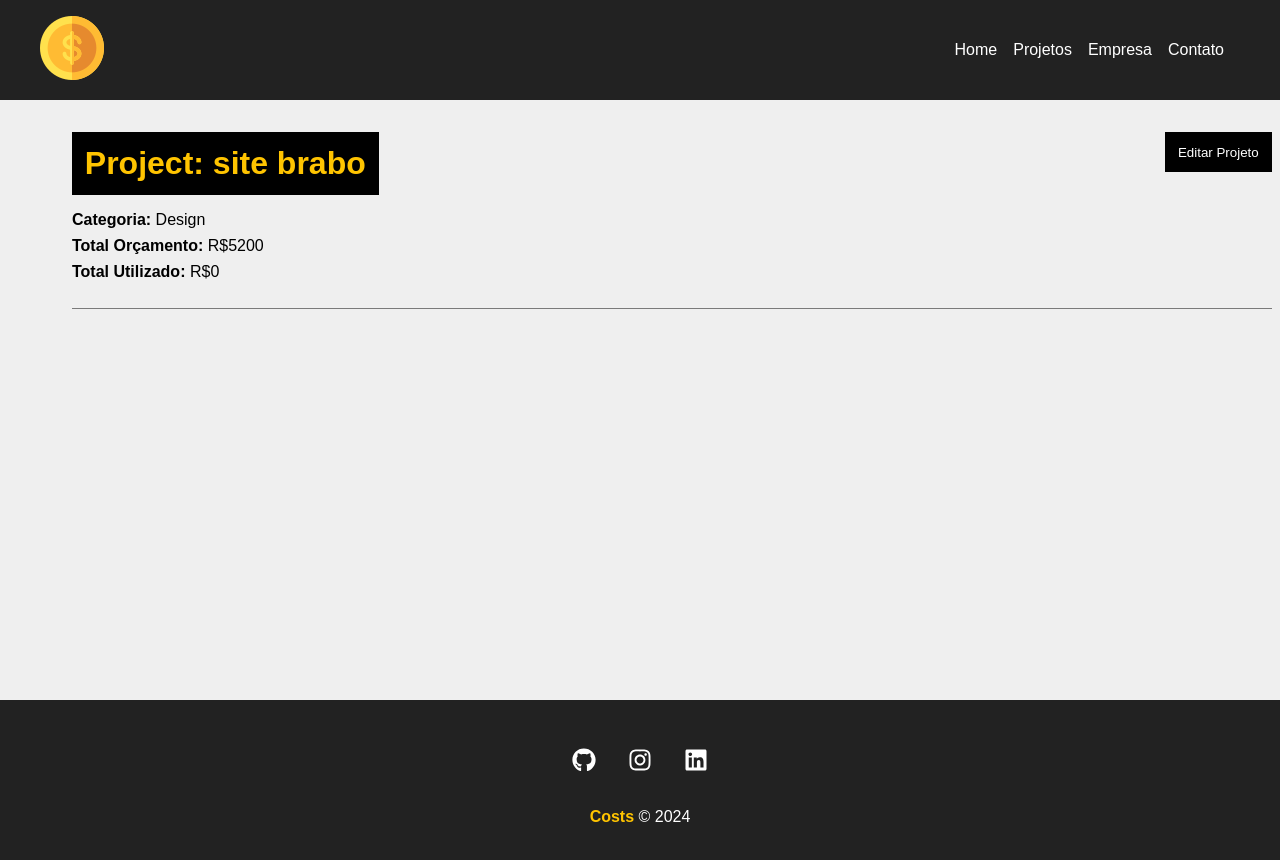
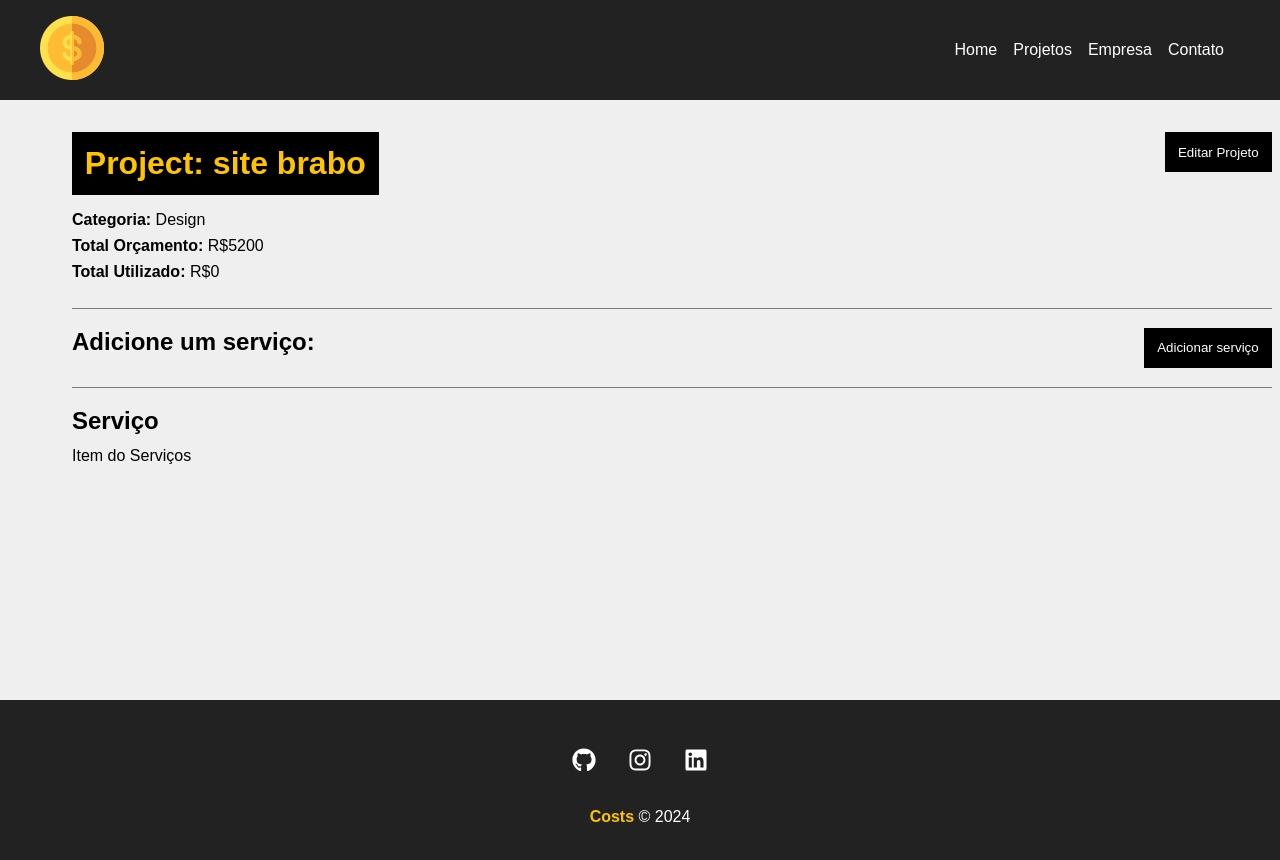
Before and after one commit to devCaiodias/Costs, a React (Create React App) app: page /project/45e7 in a window 1280 px wide. Shown: the top 860 px of the page. Built offline with nearby package versions, Linux system fonts and the light colour scheme; data requests are answered from the project's data file.

Commit message:
Criando o Container de adicionar um service (formulario do service) e Service (itens de service)

```diff
--- a/db.json
+++ b/db.json
@@ -3,7 +3,7 @@
     {
       "id": "ec98",
       "name": "passa tempo",
-      "budget": "3000",
+      "budget": "3050",
       "categories": {
         "id": "2",
         "name": "Desenvolvimento"
--- a/src/components/Pages/Project.js
+++ b/src/components/Pages/Project.js
@@ -12,6 +12,7 @@ function Project() {
     const {id} = useParams()
     const [project, setProject] = useState([])
     const [showProjectForm, setShowProjectForm] = useState(false)
+    const [showServiceForm, setShowServiceForm] = useState(false)
     const [message, setMessage] = useState()
     const [type, setType] = useState()
 
@@ -34,7 +35,12 @@ function Project() {
             setShowProjectForm(!showProjectForm)
         }
 
+    function toggleServiceForm() {
+        setShowServiceForm(!showServiceForm)
+    }
+
     function editPost(project) {
+        setMessage('')
         if (project.budget < project.cost) {
             setMessage('O orçamento não pode ser menor que o custo do projeto')
             setType('erro')
@@ -85,6 +91,24 @@ function Project() {
                                 </div>
                             )}
                         </div>
+                        <div className={styles.service_form_container}>
+                            <h2>Adicione um serviço:</h2>
+                            <button className={styles.btn} onClick={toggleServiceForm}>
+                                {!showServiceForm ? 'Adicionar serviço' : "Fechar"}
+                            </button>
+                            <div className={styles.project_info}>
+                                {showServiceForm && (
+                                    <div>
+                                        Formula do Service
+                                    </div>
+                                )
+                                }
+                            </div>
+                        </div>
+                        <h2>Serviço</h2>
+                        <Container customClass="stat">
+                            <p>Item do Serviços</p>
+                        </Container>
                     </Container>
                 </div>
             ): (
```
